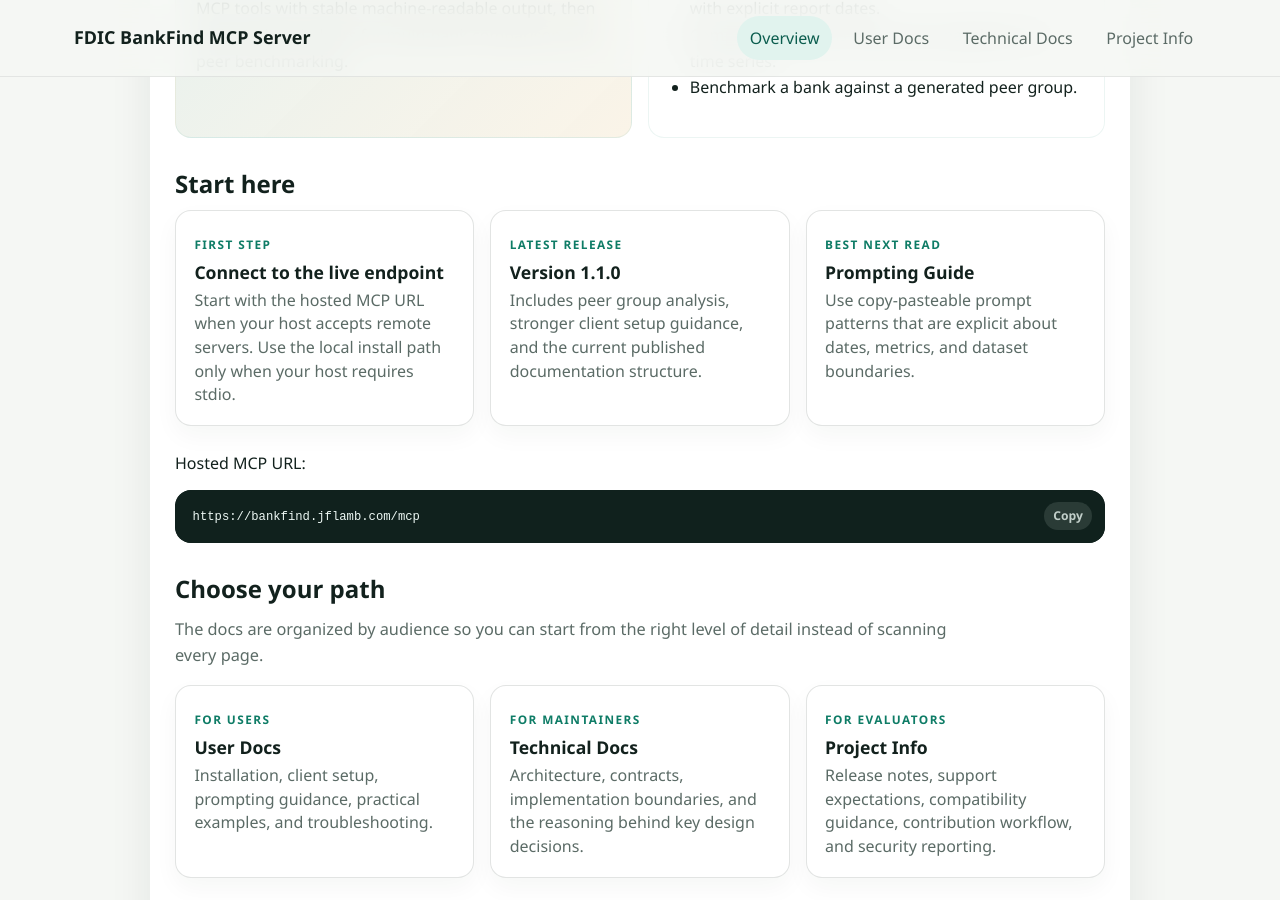
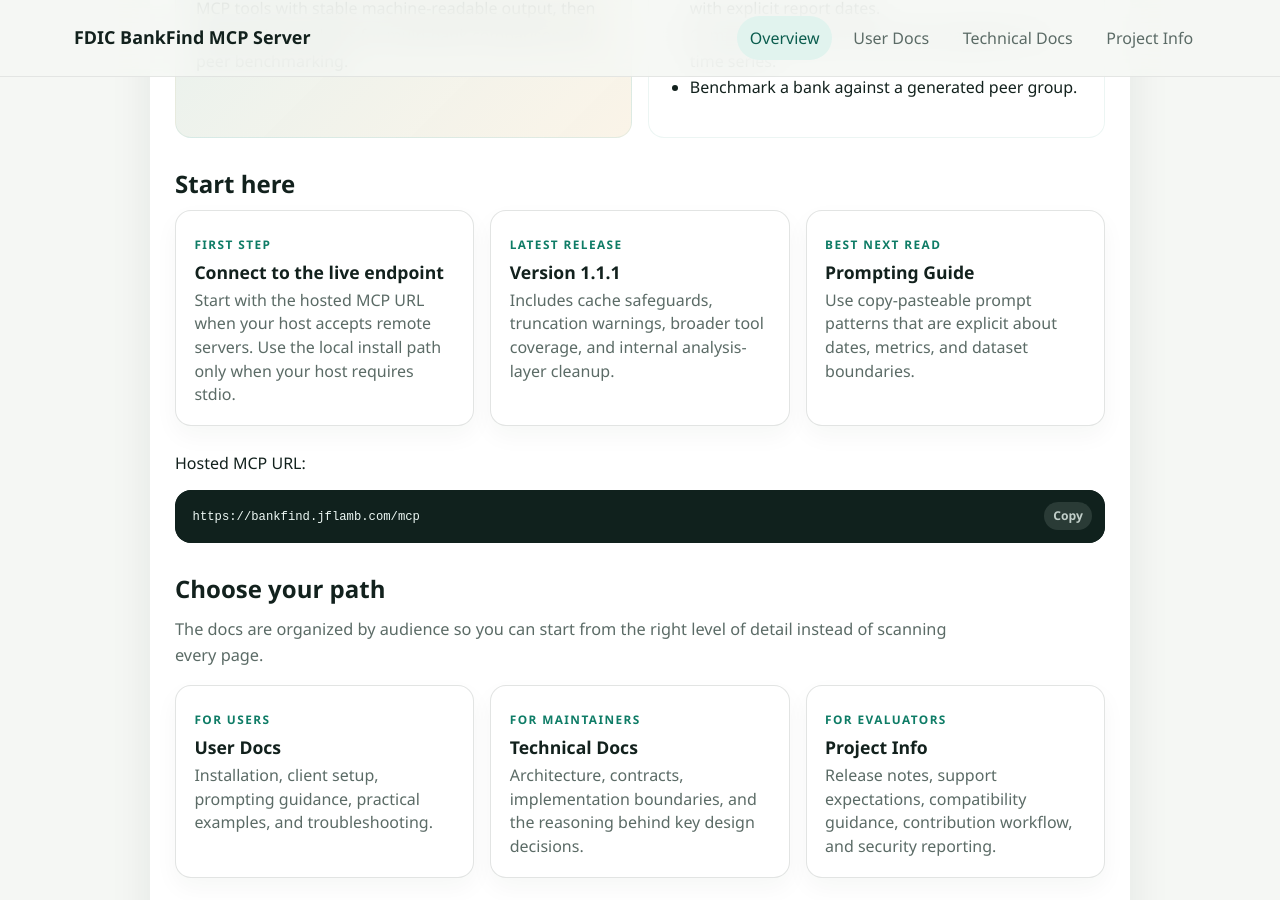
Before and after one commit to jflamb/fdic-mcp-server, a Jekyll site: the page built from docs/index.md, in a window 1280 px wide and 900 px high, scrolled down 513 px. Built offline with Jekyll 4.4.1, drawn with Linux system fonts in a browser that asks for light colours.

```diff
--- a/docs/index.md
+++ b/docs/index.md
@@ -33,10 +33,10 @@ body_class: overview-page
     <h3>Connect to the live endpoint</h3>
     <p>Start with the hosted MCP URL when your host accepts remote servers. Use the local install path only when your host requires stdio.</p>
   </a>
-  <a class="card" href="{{ '/release-notes/v1.1.0/' | relative_url }}">
+  <a class="card" href="{{ '/release-notes/v1.1.1/' | relative_url }}">
     <span class="card__eyebrow">Latest Release</span>
-    <h3>Version 1.1.0</h3>
-    <p>Includes peer group analysis, stronger client setup guidance, and the current published documentation structure.</p>
+    <h3>Version 1.1.1</h3>
+    <p>Includes cache safeguards, truncation warnings, broader tool coverage, and internal analysis-layer cleanup.</p>
   </a>
   <a class="card" href="{{ '/prompting-guide/' | relative_url }}">
     <span class="card__eyebrow">Best Next Read</span>
--- a/package.json
+++ b/package.json
@@ -1,6 +1,6 @@
 {
   "name": "fdic-mcp-server",
-  "version": "1.1.0",
+  "version": "1.1.1",
   "description": "MCP server for the FDIC BankFind Suite API",
   "mcpName": "io.github.jflamb/fdic-mcp-server",
   "main": "dist/server.js",
--- a/server.json
+++ b/server.json
@@ -3,12 +3,12 @@
   "name": "io.github.jflamb/fdic-mcp-server",
   "title": "FDIC BankFind MCP Server",
   "description": "Search FDIC-insured institutions, branch data, failures, and peer analysis through MCP over stdio or streamable HTTP.",
-  "version": "1.1.0",
+  "version": "1.1.1",
   "packages": [
     {
       "registryType": "npm",
       "identifier": "fdic-mcp-server",
-      "version": "1.1.0",
+      "version": "1.1.1",
       "transport": {
         "type": "stdio"
       }
```
Also changed, not shown: docs/release-notes/index.md (+1 -0 lines), docs/release-notes/v1.1.1.md (added, +32 -0 lines), tasks/todo.md (+2 -0 lines), .github/release-notes/v1.1.1.md (added), 1 other file.
